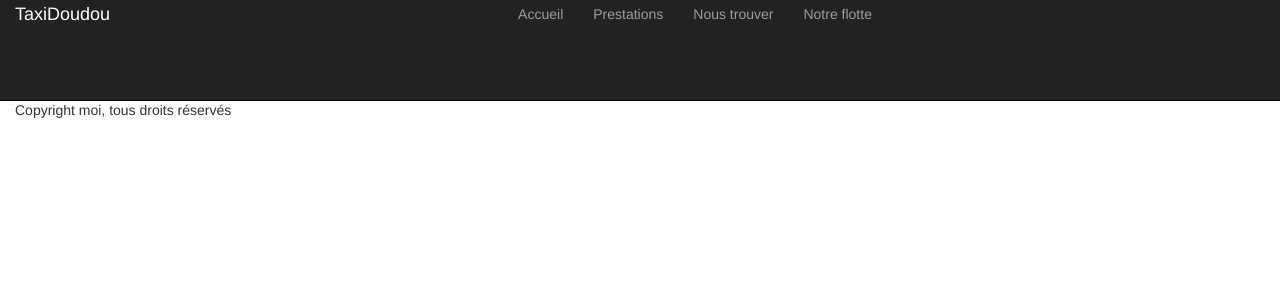
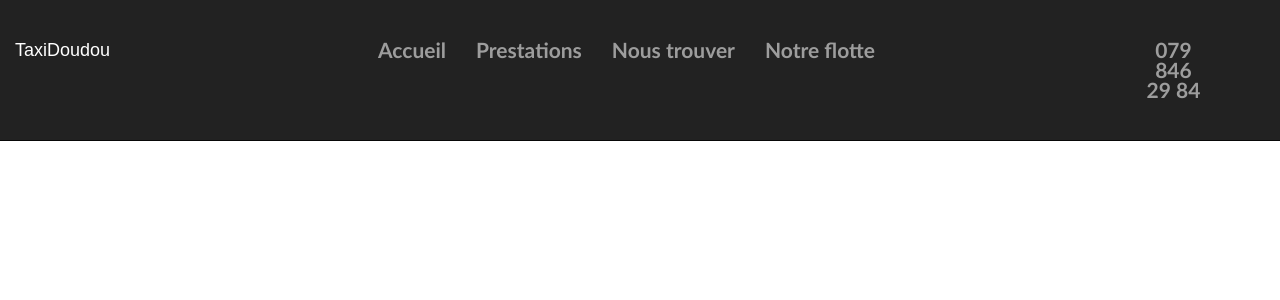
Before and after one commit to Tony2017/taxidoudou, a PHP site: page / in a window 1280 px wide. Shown: the top 300 px of the page. Run offline with PHP 8.4, Linux system fonts and the light colour scheme; some web fonts are replaced.

Commit message:
Change header + css
Modified header elements and css

```diff
--- a/css/style.css
+++ b/css/style.css
@@ -1,32 +1,3 @@
-/****** BOOTSTRAP SECTION ******/
-/*** This section modify all***/
-/***   bootstrap elements   ***/
-
-/* This change is done to make links on the navbar centered. By default isn't made by bootstrap.
-Don't delete it ! */
-@media (min-width: 768px) {
-    .navbar .navbar-nav {
-        display: inline-block;
-        float: none;
-        vertical-align: top;
-    }
-
-    .navbar .navbar-collapse {
-        text-align: center;
-    }
-}
-
-/* Modify height of navbar */
-.navbar-nav > li > a, .navbar-brand {
-    padding-top:4px !important;
-    padding-bottom:0 !important;
-    height: 100px;
-}
-.navbar {min-height:100px !important;}
-/**
- --END-- BOOTSTRAP SECTION --END-- **/
-
-
 /****** FONTS ******/
 @font-face {
   font-family: "Lato";
@@ -70,5 +41,40 @@ Don't delete it ! */
   src: local("PT Sans Bold"), local("PTSans-Bold"), url("http://fonts.gstatic.com/s/ptsans/v8/0XxGQsSc1g4rdRdjJKZrNPk_vArhqVIZ0nv9q090hN8.woff2") format("woff2");
 }
 
+*{
+	font-family: "PT Sans", sans-serif;
+}
+
 /**
  --END-- FONTS --END-- **/
+
+ /****** BOOTSTRAP SECTION ******/
+/*** This section modify all***/
+/***   bootstrap elements   ***/
+
+/* This change is done to make links on the navbar centered. By default isn't made by bootstrap.
+Don't delete it ! */
+@media (min-width: 768px) {
+    .navbar .navbar-nav {
+        display: inline-block;
+        float: none;
+        vertical-align: top;
+    }
+
+    .navbar .navbar-collapse {
+        text-align: center;
+    }
+}
+
+ul > li > a{
+	font-family: "Lato", sans-serif;
+	font-weight: 700;
+	font-size: 21px;
+}
+
+.navbar-right > li > a{
+	padding-right: 50%;
+}
+
+/**
+ --END-- BOOTSTRAP SECTION --END-- **/
--- a/header.php
+++ b/header.php
@@ -17,6 +17,9 @@
         <li><a href="#">Nous trouver</a></li>
         <li><a href="#">Notre flotte</a></li>
       </ul>
+      <ul class="nav navbar-nav navbar-right">
+        <li><a href="#">079 846 29 84</a></li>
+      </ul>
     </div>
   </div>
 </nav>
```
Lines whose indentation alone changed are shown as unchanged.
